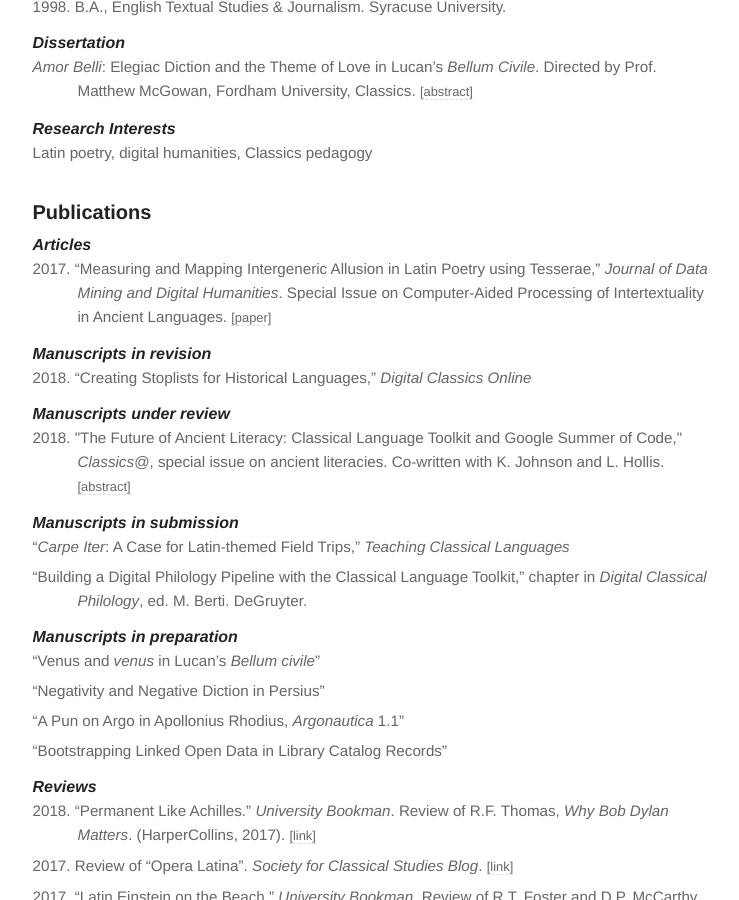
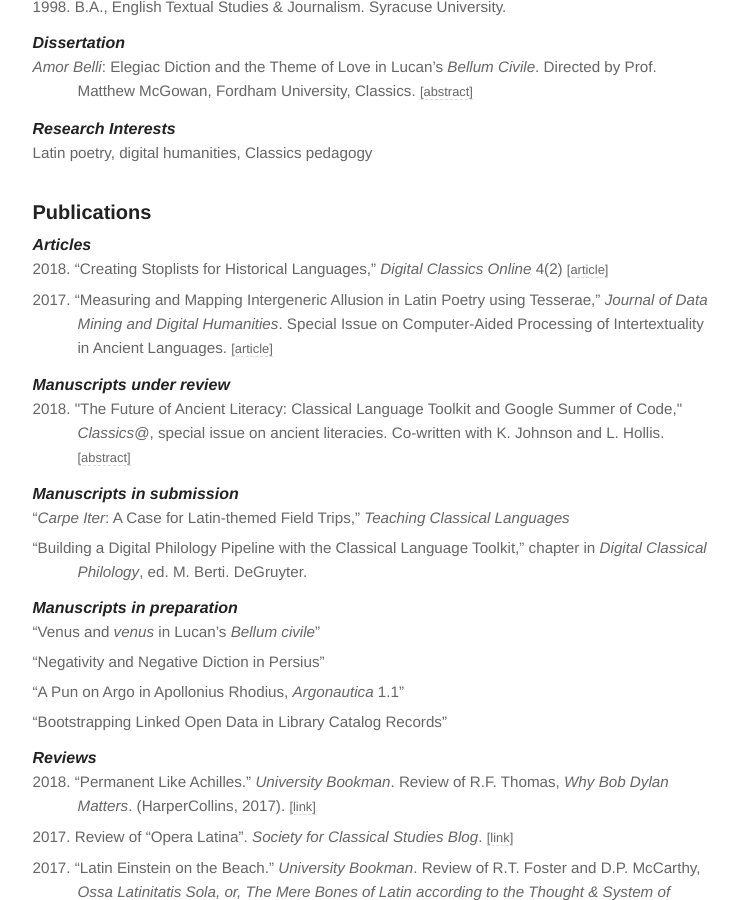
Before and after one commit to diyclassics/diyclassics.github.io, a Jekyll site: the page built from cv.md, in a window 1280 px wide and 900 px high, scrolled down 655 px. Shown: the whole window, without its empty margins (265-1004 px from the left). Built offline with Jekyll 4.4.1, drawn with Linux system fonts in a browser that asks for light colours; some of the changed text lies outside the part shown.

Commit message:
Update cv

```diff
--- a/cv.md
+++ b/cv.md
@@ -40,11 +40,12 @@
 
 #### Articles
 
-- 2017\. "Measuring and Mapping Intergeneric Allusion in Latin Poetry using Tesserae," *Journal of Data Mining and Digital Humanities*. Special Issue on Computer-Aided Processing of Intertextuality in Ancient Languages. [[paper]](https://hal.archives-ouvertes.fr/hal-01282568v4/document){:.cv-link}
+- 2018\. "Creating Stoplists for Historical Languages," *Digital Classics Online* 4(2) [[article]](https://journals.ub.uni-heidelberg.de/index.php/dco/article/view/52124){:.cv-link}
+- 2017\. "Measuring and Mapping Intergeneric Allusion in Latin Poetry using Tesserae," *Journal of Data Mining and Digital Humanities*. Special Issue on Computer-Aided Processing of Intertextuality in Ancient Languages. [[article]](https://hal.archives-ouvertes.fr/hal-01282568v4/document){:.cv-link}
 
+<!---
 #### Manuscripts in revision
-
-- 2018\. "Creating Stoplists for Historical Languages," *Digital Classics Online*
+--->
 
 #### Manuscripts under review
 
```
Also changed, not shown: other parts of cv.md (+1 -0 lines), _posts/2017-07-01-creating-stopword-lists.md (+2 -0 lines), _posts/2018-12-06-constructing-stoplists.md (added, +29 -0 lines).
